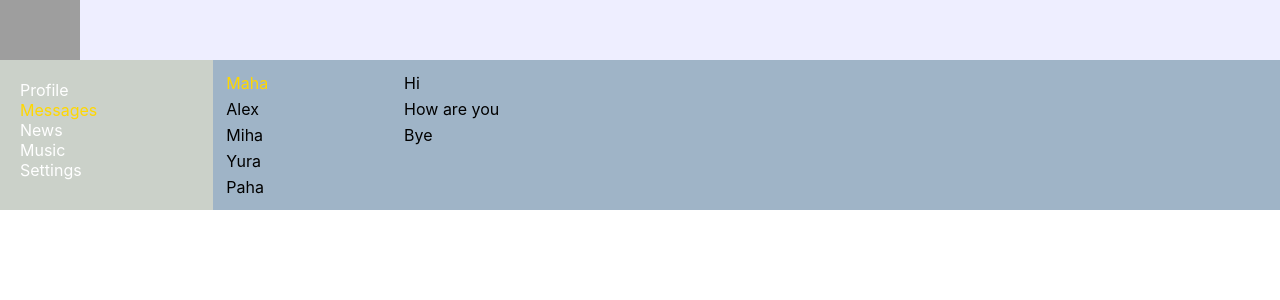
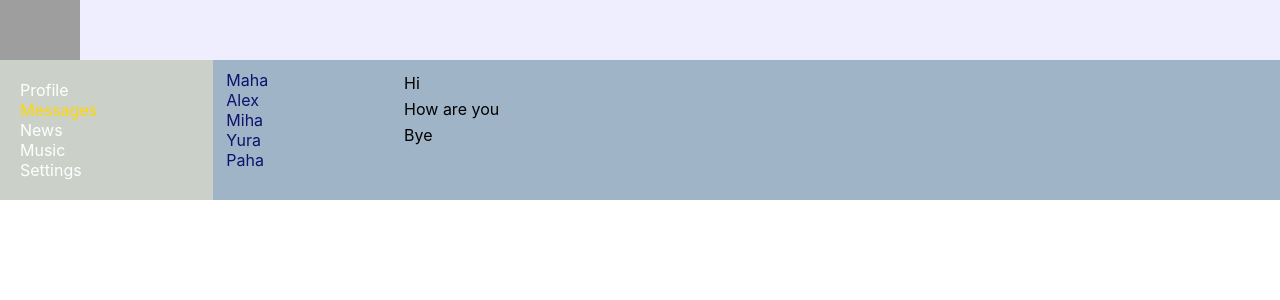
Before and after one commit to IgorBosin/samurai-way, a React (Create React App) app: page /dialog in a window 1280 px wide. Shown: the top 300 px of the page. Built offline with nearby package versions, Linux system fonts and the light colour scheme; grey boxes are pictures that could not be loaded.

Commit message:
lesson 22

```diff
--- a/src/Components/Dialogs/Dialogs.module.css
+++ b/src/Components/Dialogs/Dialogs.module.css
@@ -3,22 +3,24 @@
     grid-template-columns: 2fr 10fr;
 }
 
-.dialogsItems{
+.dialogsItems {
     padding: 10px;
 }
 
-.dialog{
+.dialog {
+    color: #0B126C;
     padding: 3px;
+    text-decoration: none;
 }
 
 .dialog.active {
-    color: gold
+    color: white;
 }
 
-.messages{
+.messages {
     padding: 10px;
 }
 
-.message{
+.message {
     padding: 3px;
 }
--- a/src/Components/Dialogs/Dialogs.tsx
+++ b/src/Components/Dialogs/Dialogs.tsx
@@ -1,15 +1,26 @@
 import React from "react";
 import s from './Dialogs.module.css'
+import {NavLink} from "react-router-dom";
 
 function Dialogs() {
     return (
         <div className={s.dialogs}>
             <div className={s.dialogsItems}>
-                <div className={`${s.dialog} ${s.active}`}>Maha</div>
-                <div className={s.dialog}>Alex</div>
-                <div className={s.dialog}>Miha</div>
-                <div className={s.dialog}>Yura</div>
-                <div className={s.dialog}>Paha</div>
+                <div>
+                    <NavLink to='/dialog/1' className={s.dialog} activeClassName={s.active}>Maha</NavLink>
+                </div>
+                <div>
+                    <NavLink to='/dialog/2' className={s.dialog} activeClassName={s.active}>Alex</NavLink>
+                </div>
+                <div>
+                    <NavLink to='/dialog/3' className={s.dialog} activeClassName={s.active}>Miha</NavLink>
+                </div>
+                <div>
+                    <NavLink to='/dialog/4' className={s.dialog} activeClassName={s.active}>Yura</NavLink>
+                </div>
+                <div>
+                    <NavLink to='/dialog/5' className={s.dialog} activeClassName={s.active}>Paha</NavLink>
+                </div>
             </div>
             <div className={s.messages}>
                 <div className={s.message}>Hi</div>
```
Also changed, not shown: 1 other file (tests, documents, lock files or other folders).
